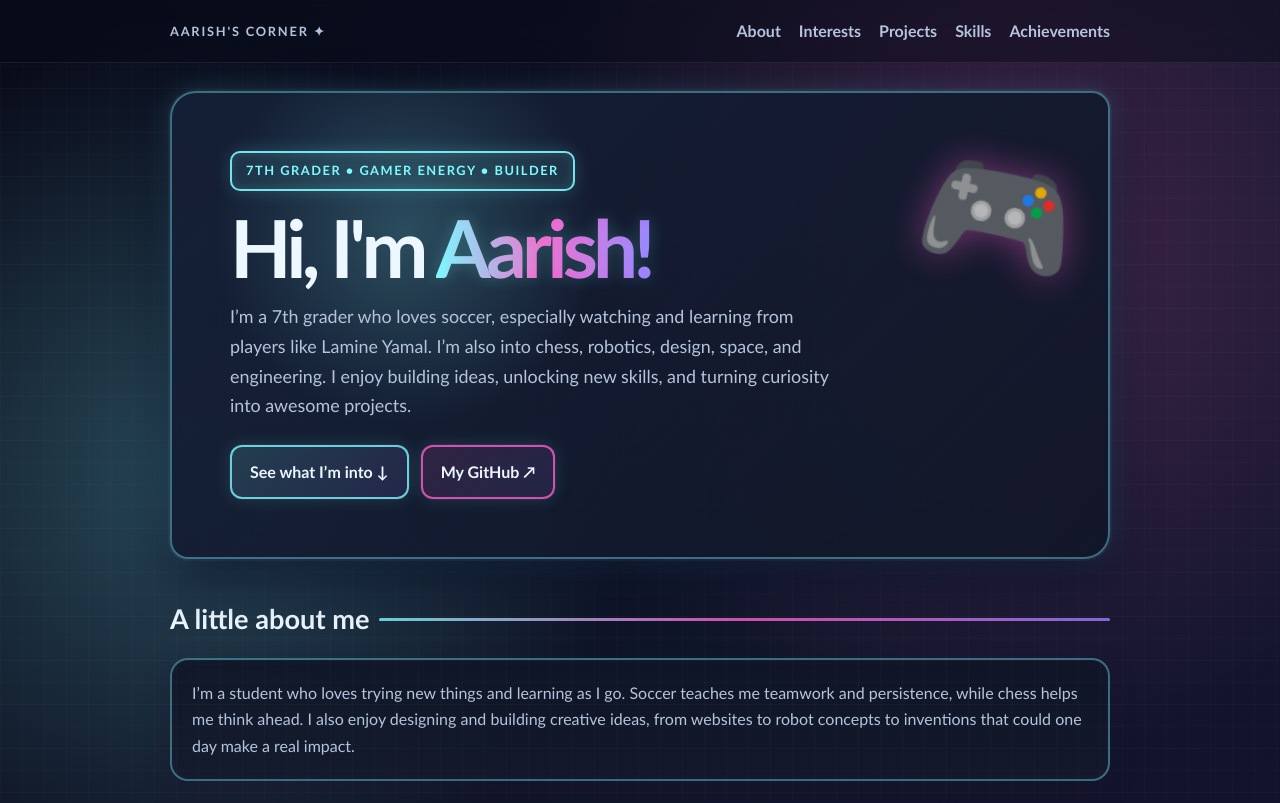
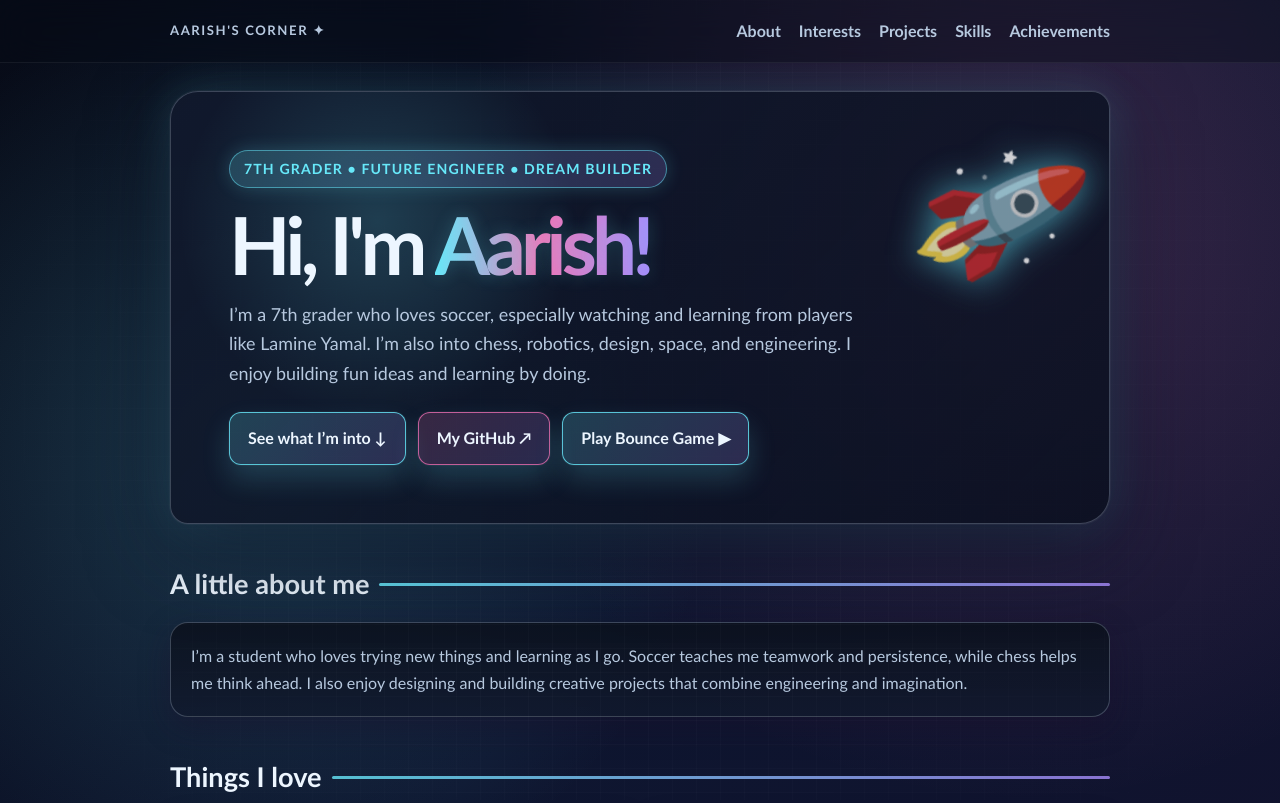
Before and after one commit to akorasikha/akorasikha.github.io, a plain HTML site: page profile.html in a window 1280 px wide. Shown: the top 803 px of the page. Drawn offline with Linux system fonts and the light colour scheme.

Commit message:
Add a button on the profile page to access the Bounce game file for testing

```diff
--- a/profile.html
+++ b/profile.html
@@ -8,21 +8,20 @@
     <style>
       :root {
         color-scheme: dark;
-        --bg-1: #090b1a;
-        --bg-2: #10162a;
-        --bg-3: #160d2d;
-        --panel: rgba(16, 24, 42, 0.8);
-        --panel-2: rgba(25, 22, 48, 0.9);
-        --line: rgba(110, 231, 255, 0.42);
-        --line-soft: rgba(255, 255, 255, 0.12);
-        --text: #edf7ff;
-        --muted: #b5c4dc;
-        --cyan: #7ef9ff;
-        --pink: #ff5ec9;
-        --violet: #9d7dff;
-        --lime: #bafc7a;
-        --gold: #ffd85b;
-        --shadow: rgba(126, 249, 255, 0.35);
+        --bg-1: #070b17;
+        --bg-2: #0e1630;
+        --bg-3: #150d2b;
+        --panel: rgba(14, 22, 41, 0.7);
+        --panel-strong: rgba(17, 25, 45, 0.9);
+        --line: rgba(148, 163, 184, 0.35);
+        --text: #edf6ff;
+        --muted: #b7c9df;
+        --cyan: #67e8f9;
+        --pink: #f472b6;
+        --violet: #a78bfa;
+        --lime: #b8ff9a;
+        --amber: #fbbf24;
+        --shadow: rgba(103, 232, 249, 0.45);
       }
 
       * { box-sizing: border-box; }
@@ -34,10 +33,12 @@
         font-family: "Trebuchet MS", "Segoe UI", sans-serif;
         line-height: 1.65;
         background:
-          radial-gradient(circle at 15% 20%, rgba(126, 249, 255, 0.24), transparent 20%),
-          radial-gradient(circle at 80% 10%, rgba(255, 94, 201, 0.2), transparent 22%),
-          radial-gradient(circle at 50% 100%, rgba(157, 125, 255, 0.15), transparent 28%),
-          linear-gradient(135deg, var(--bg-1), var(--bg-2) 40%, var(--bg-3));
+          radial-gradient(circle at 20% 20%, rgba(103, 232, 249, 0.18), transparent 22%),
+          radial-gradient(circle at 80% 10%, rgba(244, 114, 182, 0.18), transparent 25%),
+          radial-gradient(circle at 50% 80%, rgba(167, 139, 250, 0.16), transparent 22%),
+          linear-gradient(135deg, var(--bg-1), var(--bg-2) 35%, var(--bg-3));
+        min-height: 100vh;
+        position: relative;
         overflow-x: hidden;
       }
 
@@ -45,41 +46,30 @@
         content: "";
         position: fixed;
         inset: 0;
-        background:
+        pointer-events: none;
+        background-image:
           linear-gradient(rgba(255,255,255,0.02) 1px, transparent 1px),
           linear-gradient(90deg, rgba(255,255,255,0.02) 1px, transparent 1px);
-        background-size: 22px 22px;
-        pointer-events: none;
-      }
-
-      body::after {
-        content: "";
-        position: fixed;
-        inset: 0;
-        background: repeating-linear-gradient(
-          180deg,
-          rgba(255,255,255,0.04),
-          rgba(255,255,255,0.04) 1px,
-          transparent 2px,
-          transparent 4px
-        );
-        opacity: 0.18;
-        pointer-events: none;
+        background-size: 24px 24px;
+        mask-image: radial-gradient(circle at center, black 40%, transparent 100%);
       }
 
       a { color: var(--cyan); }
       a:focus-visible { outline: 3px solid var(--cyan); outline-offset: 4px; }
 
-      .wrap { width: min(940px, calc(100% - 32px)); margin: 0 auto; }
+      .wrap {
+        width: min(940px, calc(100% - 32px));
+        margin: 0 auto;
+      }
 
       header {
+        padding: 18px 0;
         position: sticky;
         top: 0;
         z-index: 10;
-        padding: 18px 0;
-        background: rgba(9, 11, 26, 0.42);
-        backdrop-filter: blur(12px);
-        border-bottom: 1px solid rgba(255,255,255,0.07);
+        backdrop-filter: blur(16px);
+        background: rgba(7, 11, 23, 0.38);
+        border-bottom: 1px solid rgba(255,255,255,0.06);
       }
 
       .nav {
@@ -93,19 +83,21 @@
         text-decoration: none;
         color: var(--text);
         font-weight: 900;
-        letter-spacing: .14em;
-        font-size: .8rem;
+        letter-spacing: .12em;
         text-transform: uppercase;
+        font-size: .82rem;
       }
 
       .nav a {
         text-decoration: none;
+        font-weight: 700;
         color: var(--muted);
-        font-weight: 700;
-        transition: color .2s ease;
+        transition: color 0.2s ease;
       }
 
-      .nav a:hover { color: var(--cyan); }
+      .nav a:hover {
+        color: var(--cyan);
+      }
 
       .nav-links {
         display: flex;
@@ -113,16 +105,17 @@
         flex-wrap: wrap;
       }
 
-      main { padding: 28px 0 64px; }
+      main {
+        padding: 28px 0 64px;
+      }
 
       .hero {
         position: relative;
         padding: clamp(26px, 6vw, 58px);
-        color: var(--text);
-        border: 2px solid var(--line);
-        border-radius: 26px 18px 26px 18px;
-        background: linear-gradient(135deg, rgba(21, 31, 54, 0.95), rgba(17, 22, 39, 0.92));
-        box-shadow: 0 0 0 2px rgba(255,255,255,0.04), 0 20px 48px rgba(12, 20, 42, 0.8), 0 0 28px rgba(126, 249, 255, 0.16);
+        border: 1px solid var(--line);
+        border-radius: 28px 18px 30px 18px;
+        background: linear-gradient(135deg, rgba(17, 25, 45, 0.9), rgba(9, 15, 30, 0.8));
+        box-shadow: 0 0 0 1px rgba(255,255,255,0.04), 0 24px 80px rgba(15, 23, 42, 0.72), 0 0 40px rgba(103, 232, 249, 0.18);
         overflow: hidden;
       }
 
@@ -130,40 +123,40 @@
         content: "";
         position: absolute;
         inset: 0;
-        background: radial-gradient(circle at 25% 30%, rgba(126, 249, 255, 0.22), transparent 25%);
+        background: radial-gradient(circle at 22% 30%, rgba(103, 232, 249, 0.18), transparent 25%);
       }
 
       .hero::after {
-        content: "🎮";
+        content: "🚀";
         position: absolute;
         right: 28px;
         top: 12px;
         font-size: clamp(4rem, 12vw, 8rem);
-        transform: rotate(12deg);
-        filter: drop-shadow(0 0 18px rgba(255, 94, 201, 0.45));
-        opacity: 0.9;
+        transform: rotate(18deg);
+        opacity: 0.8;
+        filter: drop-shadow(0 0 18px rgba(103, 232, 249, 0.8));
       }
 
       .kicker {
         position: relative;
         display: inline-block;
-        padding: 7px 14px;
-        border: 2px solid rgba(126, 249, 255, 0.9);
-        background: rgba(126, 249, 255, 0.08);
-        border-radius: 10px;
-        box-shadow: inset 0 0 12px rgba(126,249,255,0.15), 0 0 18px rgba(126,249,255,0.18);
-        font-size: .8rem;
-        font-weight: 900;
-        letter-spacing: .12em;
+        padding: 6px 14px;
+        background: linear-gradient(135deg, rgba(103,232,249,0.2), rgba(167,139,250,0.2));
+        border: 1px solid rgba(103, 232, 249, 0.5);
+        border-radius: 999px;
+        font-size: .88rem;
+        font-weight: 800;
+        letter-spacing: .08em;
         text-transform: uppercase;
         color: var(--cyan);
+        box-shadow: 0 0 18px rgba(103, 232, 249, 0.2);
       }
 
       h1 {
         position: relative;
         max-width: 650px;
         margin: 18px 0 12px;
-        font-size: clamp(2.5rem, 8vw, 5rem);
+        font-size: clamp(2.6rem, 8vw, 5rem);
         line-height: .95;
         letter-spacing: -.06em;
       }
@@ -173,12 +166,12 @@
         -webkit-background-clip: text;
         background-clip: text;
         color: transparent;
-        text-shadow: 0 0 16px rgba(126, 249, 255, 0.24);
+        text-shadow: 0 0 18px rgba(103, 232, 249, 0.22);
       }
 
       .intro {
         position: relative;
-        max-width: 620px;
+        max-width: 640px;
         color: var(--muted);
         font-size: 1.12rem;
       }
@@ -194,10 +187,10 @@
       .button {
         display: inline-block;
         padding: 12px 18px;
-        border: 2px solid rgba(126, 249, 255, 0.8);
+        border: 1px solid rgba(103, 232, 249, 0.8);
         border-radius: 12px;
-        background: linear-gradient(135deg, rgba(126,249,255,0.14), rgba(157,125,255,0.12));
-        box-shadow: 0 0 0 1px rgba(255,255,255,0.04), 0 0 18px rgba(126, 249, 255, 0.14);
+        background: linear-gradient(135deg, rgba(103,232,249,0.2), rgba(167,139,250,0.2));
+        box-shadow: 0 0 0 1px rgba(255,255,255,0.04), 0 14px 28px rgba(103, 232, 249, 0.18);
         font-weight: 800;
         text-decoration: none;
         color: var(--text);
@@ -206,15 +199,17 @@
 
       .button:hover {
         transform: translate(-2px, -2px);
-        box-shadow: 0 0 0 1px rgba(255,255,255,0.04), 0 0 24px rgba(126, 249, 255, 0.2);
+        box-shadow: 0 0 0 1px rgba(255,255,255,0.04), 0 18px 32px rgba(103, 232, 249, 0.22);
       }
 
       .button.alt {
-        background: linear-gradient(135deg, rgba(255,94,201,0.12), rgba(157,125,255,0.12));
-        border-color: rgba(255, 94, 201, 0.8);
+        background: linear-gradient(135deg, rgba(244,114,182,0.18), rgba(167,139,250,0.18));
+        border-color: rgba(244, 114, 182, 0.75);
       }
 
-      section { margin-top: 38px; }
+      section {
+        margin-top: 38px;
+      }
 
       .section-title {
         display: flex;
@@ -229,7 +224,7 @@
         content: "";
         height: 3px;
         flex: 1;
-        background: linear-gradient(90deg, var(--cyan), var(--pink), var(--violet));
+        background: linear-gradient(90deg, var(--cyan), var(--violet));
         border-radius: 999px;
         opacity: .8;
       }
@@ -242,24 +237,31 @@
 
       .card {
         padding: 20px;
-        border: 2px solid var(--line);
+        border: 1px solid var(--line);
         border-radius: 18px;
-        background: linear-gradient(180deg, rgba(15, 22, 38, 0.9), rgba(20, 25, 43, 0.82));
-        box-shadow: inset 0 0 16px rgba(126,249,255,0.04), 0 10px 24px rgba(15, 23, 42, 0.46);
+        background: linear-gradient(180deg, rgba(12, 18, 30, 0.9), rgba(17, 25, 45, 0.8));
+        box-shadow: 0 10px 30px rgba(15, 23, 42, 0.38);
         transition: transform .2s ease, border-color .2s ease;
       }
 
       .card:hover {
         transform: translateY(-2px);
-        border-color: rgba(126, 249, 255, 0.8);
+        border-color: rgba(103, 232, 249, 0.5);
       }
 
       .card:nth-child(2n) {
-        box-shadow: inset 0 0 16px rgba(255,94,201,0.04), 0 10px 24px rgba(31, 18, 46, 0.42);
+        box-shadow: 0 10px 30px rgba(26, 14, 42, 0.42);
       }
 
-      .card h3 { margin: 0 0 8px; color: var(--text); }
-      .card p { margin: 0; color: var(--muted); }
+      .card h3 {
+        margin: 0 0 8px;
+        color: var(--text);
+      }
+
+      .card p {
+        margin: 0;
+        color: var(--muted);
+      }
 
       .tag-list {
         display: flex;
@@ -272,9 +274,9 @@
 
       .tag-list li {
         padding: 6px 10px;
-        border-radius: 10px;
-        border: 1px solid rgba(186, 252, 122, 0.45);
-        background: rgba(186, 252, 122, 0.08);
+        border-radius: 999px;
+        background: linear-gradient(135deg, rgba(184,255,154,0.18), rgba(103,232,249,0.18));
+        border: 1px solid rgba(184,255,154,0.35);
         color: var(--text);
         font-size: .85rem;
         font-weight: 700;
@@ -290,11 +292,11 @@
 
       .achievement-list li {
         padding: 16px 18px;
-        border: 2px solid rgba(255,216,91,0.45);
+        border: 1px solid rgba(251,191,36,0.45);
         border-radius: 16px;
-        background: rgba(255, 216, 91, 0.08);
-        box-shadow: inset 0 0 14px rgba(255,216,91,0.05), 0 8px 18px rgba(255,216,91,0.06);
+        background: linear-gradient(135deg, rgba(251,191,36,0.12), rgba(244,114,182,0.08));
         color: var(--text);
+        box-shadow: 0 10px 24px rgba(251, 191, 36, 0.08);
       }
 
       footer {
@@ -305,9 +307,20 @@
       }
 
       @media (max-width: 620px) {
-        .nav { align-items: flex-start; flex-direction: column; }
-        .grid { grid-template-columns: 1fr; }
-        .hero::after { right: 12px; top: 0; font-size: 4rem; }
+        .nav {
+          align-items: flex-start;
+          flex-direction: column;
+        }
+
+        .grid {
+          grid-template-columns: 1fr;
+        }
+
+        .hero::after {
+          right: 12px;
+          top: 0;
+          font-size: 4rem;
+        }
       }
 
       @media (prefers-reduced-motion: reduce) {
@@ -328,18 +341,19 @@
 
     <main class="wrap">
       <div class="hero">
-        <span class="kicker">7th grader • gamer energy • builder</span>
+        <span class="kicker">7th grader • future engineer • dream builder</span>
         <h1>Hi, I'm <span>Aarish!</span></h1>
-        <p class="intro">I’m a 7th grader who loves soccer, especially watching and learning from players like Lamine Yamal. I’m also into chess, robotics, design, space, and engineering. I enjoy building ideas, unlocking new skills, and turning curiosity into awesome projects.</p>
+        <p class="intro">I’m a 7th grader who loves soccer, especially watching and learning from players like Lamine Yamal. I’m also into chess, robotics, design, space, and engineering. I enjoy building fun ideas and learning by doing.</p>
         <div class="hero-actions">
           <a class="button" href="#projects">See what I’m into ↓</a>
           <a class="button alt" href="https://github.com/akorasikha" target="_blank" rel="noreferrer">My GitHub ↗</a>
+          <a class="button" href="games/My_Bounce.py" target="_blank" rel="noreferrer">Play Bounce Game ▶</a>
         </div>
       </div>
 
       <section id="about">
         <h2 class="section-title">A little about me</h2>
-        <div class="card"><p>I’m a student who loves trying new things and learning as I go. Soccer teaches me teamwork and persistence, while chess helps me think ahead. I also enjoy designing and building creative ideas, from websites to robot concepts to inventions that could one day make a real impact.</p></div>
+        <div class="card"><p>I’m a student who loves trying new things and learning as I go. Soccer teaches me teamwork and persistence, while chess helps me think ahead. I also enjoy designing and building creative projects that combine engineering and imagination.</p></div>
       </section>
 
       <section id="interests">
@@ -357,8 +371,8 @@
       <section id="projects">
         <h2 class="section-title">Stuff I’m working on</h2>
         <div class="grid">
-          <article class="card"><h3>My personal website</h3><p>This site is one of my projects. I’m learning how to build web pages and make them look clean, creative, and game-like.</p><ul class="tag-list"><li>Web design</li><li>HTML</li><li>CSS</li></ul></article>
-          <article class="card"><h3>Robotics and big ideas</h3><p>I enjoy using engineering and code to bring ideas to life, and I’m excited to keep learning and making new things.</p><ul class="tag-list"><li>Robotics</li><li>Engineering</li><li>Creativity</li></ul></article>
+          <article class="card"><h3>My personal website</h3><p>This site is one of my projects. I’m learning how to build web pages and make them look clean, creative, and a little futuristic.</p><ul class="tag-list"><li>HTML</li><li>CSS</li><li>Design</li></ul></article>
+          <article class="card"><h3>Robotics and big ideas</h3><p>I enjoy using engineering and code to bring ideas to life, and I’m excited to keep learning and making new things.</p><ul class="tag-list"><li>Robotics</li><li>Python</li><li>Problem Solving</li></ul></article>
         </div>
       </section>
 
```
